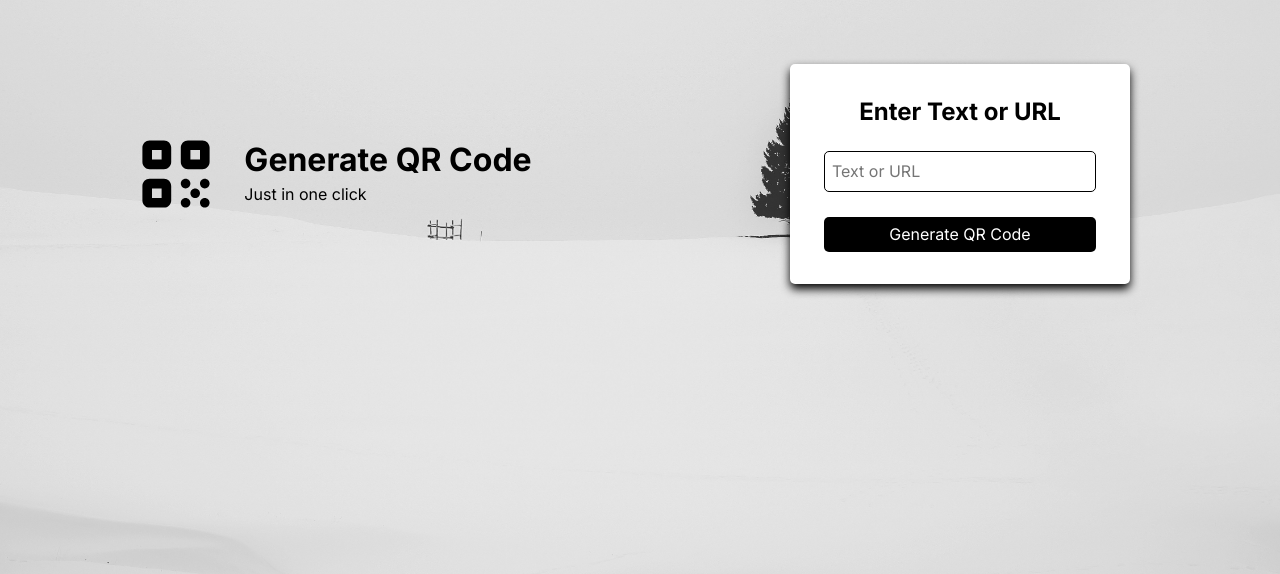
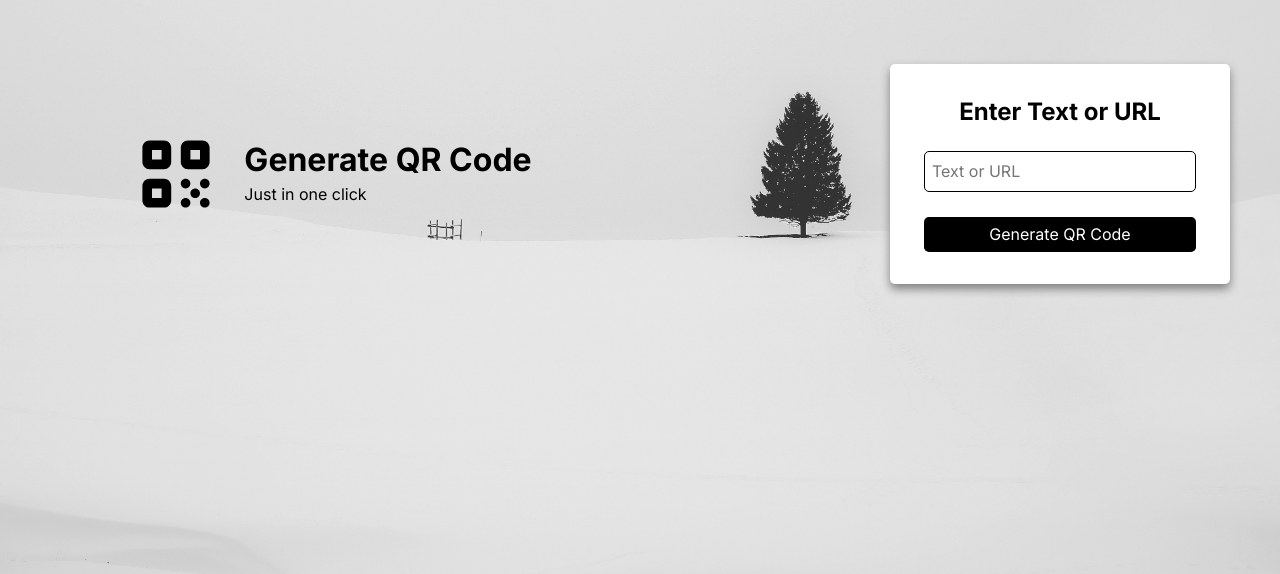
Before and after one commit to afzytk/qr-code-generator, a plain HTML site: page index.html in a window 1280 px wide. Shown: the part 226-800 px from the top of the page. Drawn offline with Linux system fonts and the light colour scheme.

```diff
--- a/style.css
+++ b/style.css
@@ -52,9 +52,10 @@ body {
     height: 200px;
     width: 50%;
     background-color: #fff;
-    box-shadow: 0 5px 10px black;
+    box-shadow: 0 5px 10px grey;
     border-radius: 5px;
     padding: 10px;
+    margin-left: 200px;
     display: flex;
     flex-direction: column;
     justify-content: center;
```
